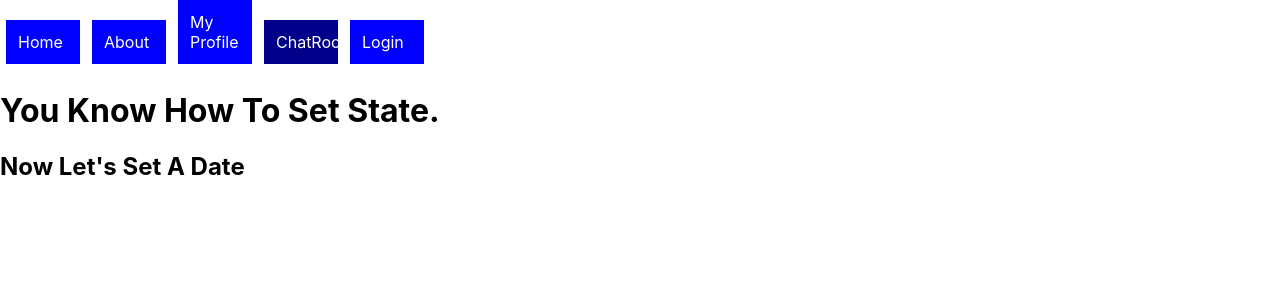
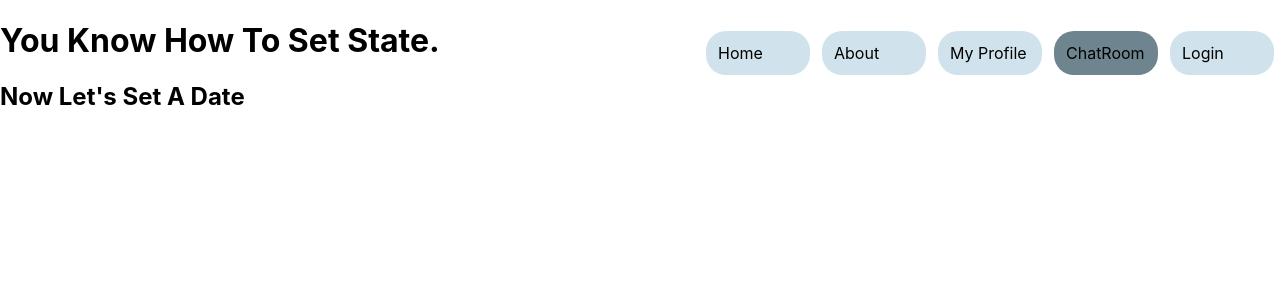
Before and after one commit to serje-havandjian/Phase_2_Project, a React (Create React App) app: page /Chatroom in a window 1280 px wide. Shown: the top 300 px of the page. Built offline with nearby package versions, Linux system fonts and the light colour scheme.

Commit message:
styling and filter

```diff
--- a/db.json
+++ b/db.json
@@ -75,6 +75,18 @@
       "field": "Product Designer",
       "image": "https://180dc.org/wp-content/uploads/2022/04/Blank-Avatar.png",
       "id": 11
+    },
+    {
+      "name": "Jerry",
+      "field": "UX/UI",
+      "image": "https://180dc.org/wp-content/uploads/2022/04/Blank-Avatar.png",
+      "id": 12
+    },
+    {
+      "name": "dwayne",
+      "field": "Software Engineer",
+      "image": "https://180dc.org/wp-content/uploads/2022/04/Blank-Avatar.png",
+      "id": 13
     }
   ]
 }
--- a/src/CreateProfile.js
+++ b/src/CreateProfile.js
@@ -73,6 +73,7 @@ function CreateProfile(){
                         />
                             <br />
                          <select value = {devField} onChange={handleDevField}>
+                            <option value="" disable selected>Select Your Field...</option>
                             <option value = "Software Engineer" name = "Software Engineer">Software Engineer</option>
                             <option value = "Product Designer" name = "Product Designer"> Product Designer </option>
                             <option value = "Data Analyst" name = "Data Analyst"> Data Analyst </option>
--- a/src/HomePage.js
+++ b/src/HomePage.js
@@ -6,8 +6,26 @@ import DevCard from "./DevCard"
 function HomePage(){
 
     const [devsList, setDevsList ] = useState([])
+    const [filterSelection, setFilterSelection] = useState("")
 
-    console.log(devsList)
+
+    function handleFilter(e) {
+        // setFilterSelection(e.target.value)
+        const filteredList = devsList.filter((dev) => {
+            if(dev.field === e.target.value) {
+                return true
+            } else {
+                return false
+            }
+        })
+        // setFilterSelection(filteredList)
+        setDevsList(filteredList)
+    }
+
+    console.log(filterSelection)
+
+
+
 
     const renderDevs = devsList.map((dev)=>{
         function handleClick(){
@@ -22,10 +40,20 @@ function HomePage(){
         .then(response => setDevsList(response))
     }, [])
 
+
+
     return(
-        <div>
+        <div className="home">
             <NavBar />
             "Home"
+            <select onChange={handleFilter}>
+            <option value="" disable selected>Filter By Field...</option>
+                <option value = "Software Engineer" name = "Software Engineer">Software Engineer</option>
+                <option value = "Product Designer" name = "Product Designer"> Product Designer </option>
+                <option value = "Data Analyst" name = "Data Analyst"> Data Analyst </option>
+                <option value = "Cyber Security" name = "Cyber Security"> Cyber Security </option>
+                <option value = "UX/UI" name = "UX/UI"> UX/UI </option>
+            </select>
             {renderDevs}
         </div>
 
--- a/src/NavBar.js
+++ b/src/NavBar.js
@@ -3,63 +3,69 @@ import { NavLink } from "react-router-dom";
 
 const linkStyles = {
   display: "inline-block",
-  width: "50px",
+  width: "80px",
   padding: "12px",
-  margin: "0 6px 6px",
-  background: "blue",
+  margin: "10px 6px 6px",
+  background: "rgb(208, 226, 235)",
   textDecoration: "none",
-  color: "white",
+  color: "black",
+
 };
 
 function NavBar() {
   return (
-    <div>
+    <div className="navbar" >
       <NavLink
+        className="navbarItem"
         to="/HomePage"
         exact
         style={linkStyles}
         activeStyle={{
-          background: "darkblue",
+          background: "rgb(110, 132, 143)",
         }}
       >
         Home
       </NavLink>
       <NavLink
+        className="navbarItem"
         to="/About"
         exact
         style={linkStyles}
         activeStyle={{
-          background: "darkblue",
+          background: "rgb(110, 132, 143)",
         }}
       >
         About
       </NavLink>
       <NavLink
+        className="navbarItem"
         to="/MyProfile"
         exact
         style={linkStyles}
         activeStyle={{
-          background: "darkblue",
+          background: "rgb(110, 132, 143)",
         }}
       >
         My Profile
       </NavLink>
       <NavLink
+        className="navbarItem"
         to="/Chatroom"
         exact
         style={linkStyles}
         activeStyle={{
-          background: "darkblue",
+          background: "rgb(110, 132, 143)",
         }}
       >
         ChatRoom
       </NavLink>
       <NavLink
+        className="navbarItem"
         to="/"
         exact
         style={linkStyles}
         activeStyle={{
-          background: "darkblue",
+          background: "rgb(110, 132, 143)",
         }}
       >
         Login
--- a/src/style.css
+++ b/src/style.css
@@ -1,8 +1,16 @@
+
+.home {
+  background: linear-gradient(to bottom, #1d81e4 0%, #99ccff 100%);
+}
+
 .card {
+  background-color: rgb(208, 226, 235);
     box-shadow: 0 4px 8px 0 rgba(0,0,0,.2);
     transition: 0.3s;
-    width: 40%;
+    width: 30%;
     padding: 20px 16px;
+    margin-left: 35%;
+    margin-top: 60px;
   }
 
   .card:hover {
@@ -13,6 +21,15 @@
     padding: 5px 16px;
   }
 
-.image{
+.image {
     width: 100%
 }
+
+.navbar {
+  float: right;
+  border-radius: 20px;
+}
+
+.navbarItem {
+  border-radius: 20px;
+}
```
